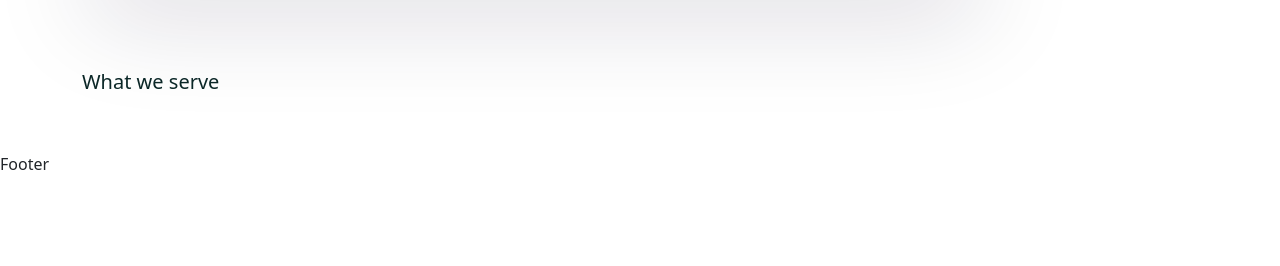
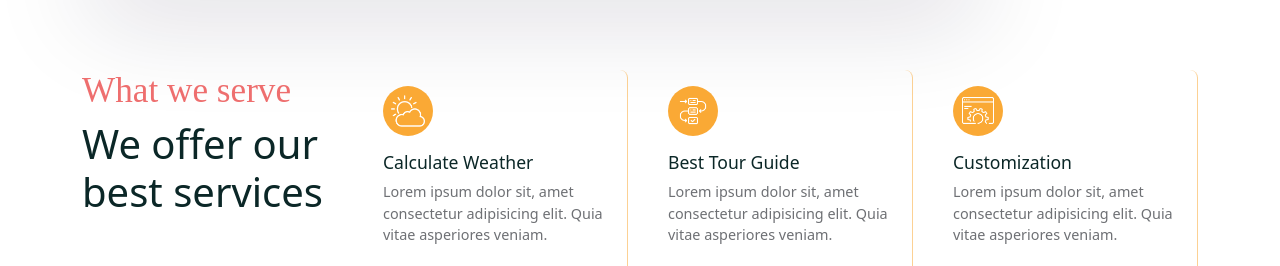
Before and after one commit to argha-paul-2002/MERN_Tours-and-Travels_Frontend, a React (Create React App) app: page /home in a window 1280 px wide. Shown: the part 686-952 px from the top of the page. Before the commit the page ends 862 px from the top, so only its background shows below. Built offline with nearby package versions, Linux system fonts and the light colour scheme; a web font is replaced by a local one.

Commit message:
Service List section design done

```diff
--- a/src/pages/Home.jsx
+++ b/src/pages/Home.jsx
@@ -8,6 +8,7 @@
 import Subtitle from '../shared/Subtitle';
 
 import SearchBar from '../shared/SearchBar';
+import ServiceList from '../services/ServiceList';
 
 const Home = () => {
   return (
@@ -51,7 +52,9 @@
         <Row>
           <Col lg='3'>
             <h5 className="services__subtitle">What we serve</h5>
+            <h2 className='services__title'>We offer our best services</h2>
           </Col>
+          <ServiceList />
         </Row>
       </Container>
     </section>
--- /dev/null
+++ b/src/services/ServiceCard.jsx
@@ -0,0 +1,19 @@
+import React from 'react';
+import './service-card.css';
+
+const ServiceCard = ({item}) => {
+
+    const {imgUrl, title, desc} = item
+
+  return (
+    <div className='service__item'>
+      <div className="service__img">
+        <img src={imgUrl} alt="" />
+      </div>
+      <h5>{title}</h5>
+      <p>{desc}</p>
+    </div>
+  )
+}
+
+export default ServiceCard
--- /dev/null
+++ b/src/services/ServiceList.jsx
@@ -0,0 +1,38 @@
+import React from "react";
+import ServiceCard from "./ServiceCard";
+import { Col } from "reactstrap";
+import weatherImg from "../assets/images/weather.png";
+import guideImg from "../assets/images/guide.png";
+import customizationImg from "../assets/images/customization.png";
+
+const servicesData = [
+  {
+    imgUrl: weatherImg,
+    title: "Calculate Weather",
+    desc: "Lorem ipsum dolor sit, amet consectetur adipisicing elit. Quia vitae asperiores veniam.",
+  },
+  {
+    imgUrl: guideImg,
+    title: "Best Tour Guide",
+    desc: "Lorem ipsum dolor sit, amet consectetur adipisicing elit. Quia vitae asperiores veniam.",
+  },
+  {
+    imgUrl: customizationImg,
+    title: "Customization",
+    desc: "Lorem ipsum dolor sit, amet consectetur adipisicing elit. Quia vitae asperiores veniam.",
+  },
+];
+
+const ServiceList = () => {
+  return (
+    <>
+      {servicesData.map((item, index) => (
+        <Col lg="3" key={index}>
+          <ServiceCard item={item}/>
+        </Col>
+      ))}
+    </>
+  );
+};
+
+export default ServiceList;
--- /dev/null
+++ b/src/services/service-card.css
@@ -0,0 +1,33 @@
+.service__item{
+    padding: 1rem;
+    border-bottom: 1px solid #faa83586;
+    border-right: 1px solid #faa83586;
+    border-radius: 0.5rem;
+}
+
+.service__img{
+    width: 50px;
+    height: 50px;
+    display: flex;
+    align-items: center;
+    justify-content: center;
+    border-radius: 50px;
+    background: var(--secondary-color);
+    padding: 0.5rem;
+    margin-bottom: 1rem;
+    line-height: 50px;
+}
+
+.service__img img{
+    width: 100%;
+}
+
+.service__item h5{
+    font-size: 1.1rem;
+    font-weight: 500;
+}
+
+.service__item p{
+    font-size: 0.9rem;
+    color: var(--text-color);
+}
--- a/src/styles/home.css
+++ b/src/styles/home.css
@@ -37,3 +37,15 @@
 .hero__img-box{
     padding-top: 2rem;
 }
+
+.services__subtitle{
+    font-size: 2.2rem;
+    font-weight: 500;
+    color: #ee6e6e;
+    font-family: var(--subtitle-font-name);
+}
+
+.services__title{
+    font-size: 2.5rem;
+    font-weight: 500;
+}
```
